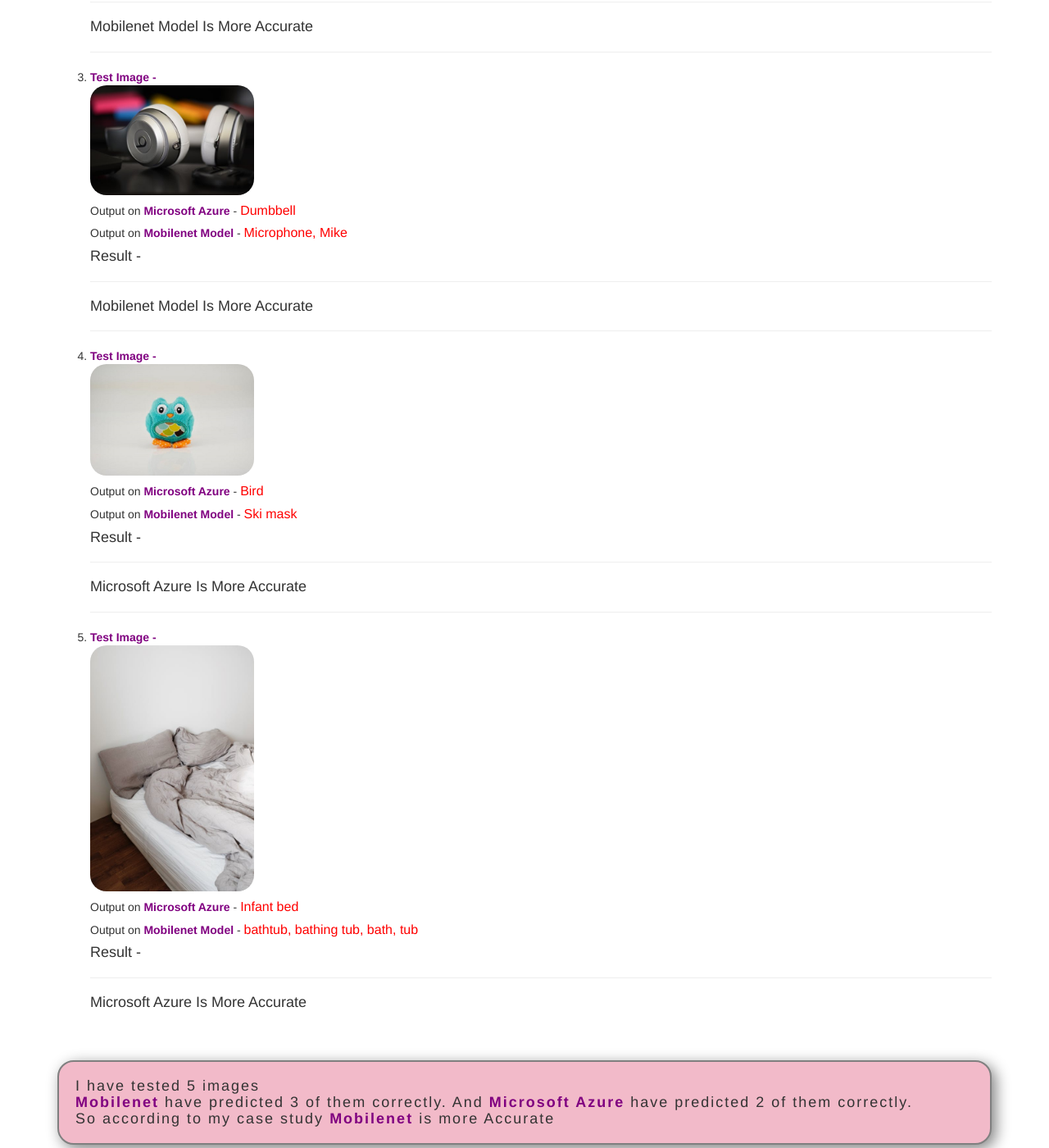
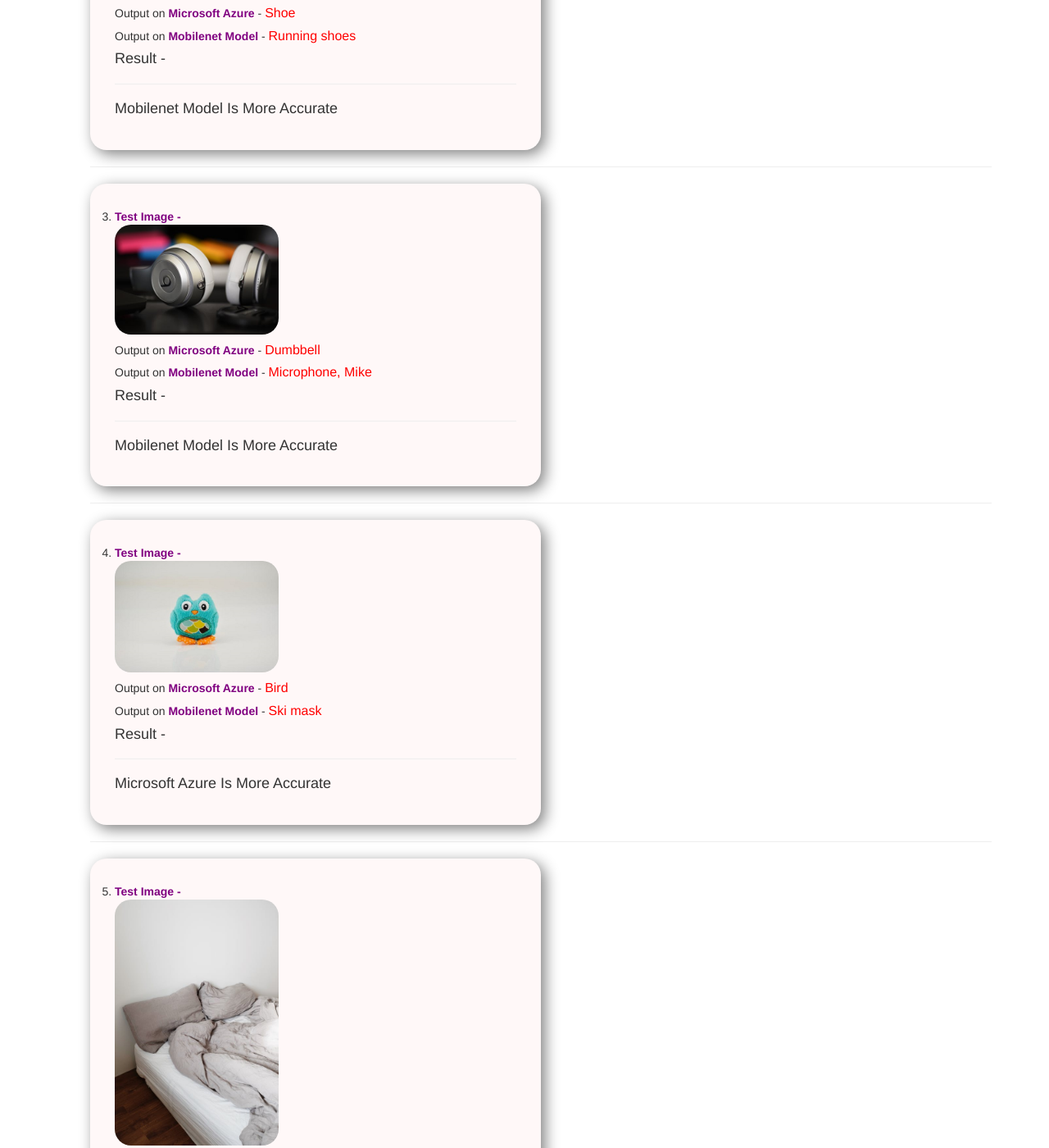
Before and after one commit to MahdiHat791/CaseStudy-AM, a plain HTML site: page index.html in a window 1280 px wide. Shown: the part 1000-2400 px from the top of the page at 82% size. Drawn offline with nearby package versions, Linux system fonts and the light colour scheme.

Commit message:
Add files via upload

```diff
--- a/index.html
+++ b/index.html
@@ -16,7 +16,7 @@
 	<img src="case.png" style="width: 200px;"></h4>
 	<hr>
 	<ol>
-		<div class="text_images_and_result">
+		<div class="text_images_and_result bob">
 			<li>
 				<b>Test Image - </b><img src="bottle.jpeg" class="img-responsive">
 			</li>
@@ -36,7 +36,7 @@
 		</div>
 		<hr>
 
-		<div class="text_images_and_result">
+		<div class="text_images_and_result bob">
 			<li>
 				<b>Test Image - </b><img src="shoes.jpeg" class="img-responsive">
 			</li>
@@ -57,7 +57,7 @@
 
 		<hr>
 
-		<div class="text_images_and_result">
+		<div class="text_images_and_result bob">
 			<li>
 				<b>Test Image - </b><img src="hp.jpeg" class="img-responsive">
 			</li>
@@ -77,7 +77,7 @@
 		</div>
 
 		<hr>
-		<div class="text_images_and_result">
+		<div class="text_images_and_result bob">
 			<li>
 				<b>Test Image - </b><img src="t.jpeg" class="img-responsive">
 			</li>
@@ -97,7 +97,7 @@
 		</div>
 
 		<hr>
-		<div class="text_images_and_result">
+		<div class="text_images_and_result bob">
 			<li>
 				<b>Test Image - </b><img src="bed.jpeg" class="img-responsive">
 			</li>
```
